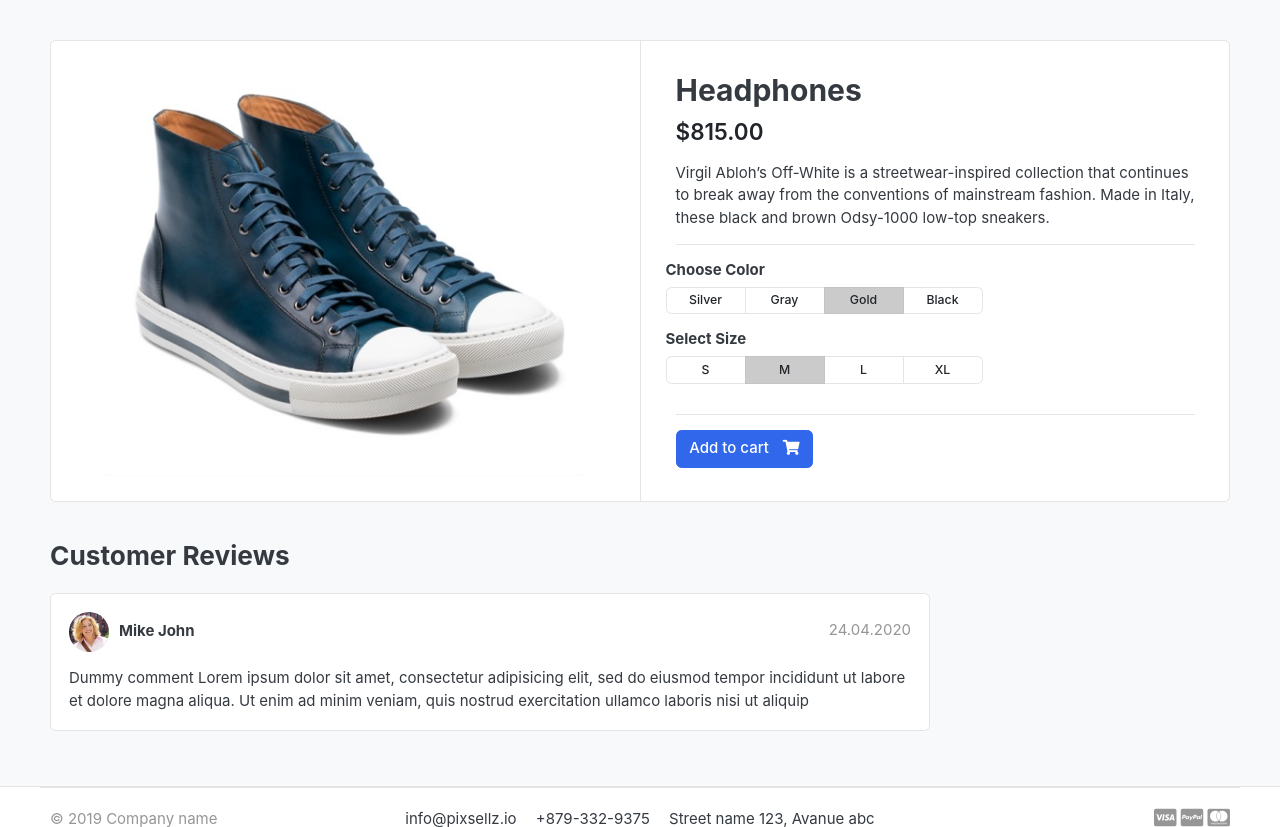
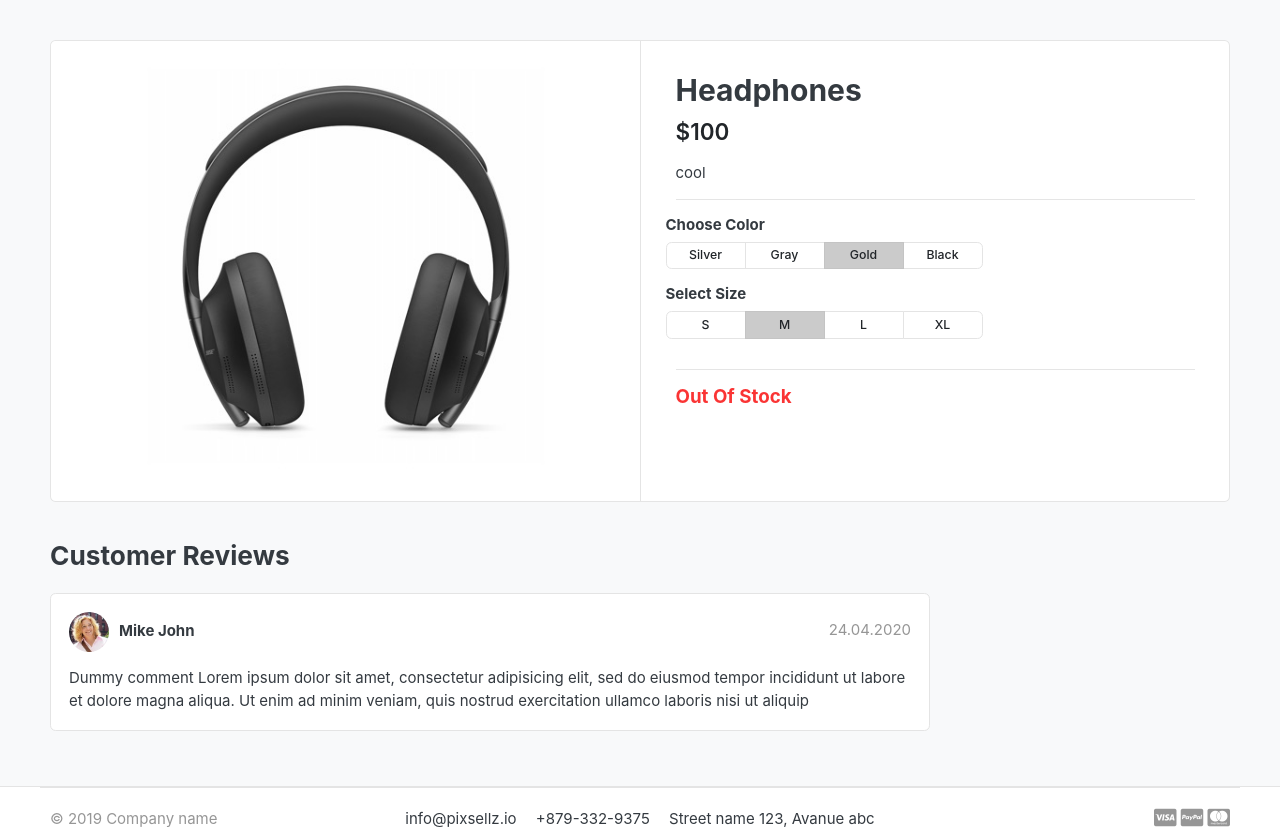
Before and after one commit to GreatWayne8/e-commerce, a Django app: a page that uses templates/includes/navbar.html in a window 1280 px wide. Shown: the part 118-945 px from the top of the page. Run offline with Django 3.2, Linux system fonts and the light colour scheme; data comes from the database, SQL or seed files in the repository; both versions use the stored data as it was after the commit; some libraries are stand-ins or nearby versions; some web fonts are replaced.

Commit message:
adding to git

```diff
--- a/store/models.py
+++ b/store/models.py
@@ -1,5 +1,6 @@
 from django.db import models
 from category.models import Category
+from django.urls import reverse
 
 # Create your models here.
 
@@ -15,5 +16,9 @@ class Product(models.Model):
     created_date = models.DateTimeField(auto_now_add=True)
     modified_date = models.DateTimeField(auto_now=True)
 
+    def get_url(self):
+        return reverse('product_detail', args=[self.category.slug, self.slug])
+
+
     def __str__(self):
         return self.product_name
--- a/templates/home.html
+++ b/templates/home.html
@@ -22,7 +22,7 @@
 <div class="container">
 
 <header class="section-heading">
-	<a href="./store.html" class="btn btn-outline-primary float-right">See all</a>
+	<a href="{% url 'store' %}" class="btn btn-outline-primary float-right">See all</a>
 	<h3 class="section-title">Popular products</h3>
 </header><!-- sect-heading -->
 
@@ -31,9 +31,9 @@
 	{% for product in products %}
 	<div class="col-md-3">
 		<div class="card card-product-grid">
-			<a href="./product-detail.html" class="img-wrap"> <img src="{{ product.images.url }}"> </a>
+			<a href="{{ product.get_url }}" class="img-wrap"> <img src="{{ product.images.url }}"> </a>
 			<figcaption class="info-wrap">
-				<a href="./product-detail.html" class="title">{{ product.product_name }}</a>
+				<a href="{{ product.get_url }}" class="title">{{ product.product_name }}</a>
 				<div class="price mt-1">{{ product.price }}</div> <!-- price-wrap.// -->
 			</figcaption>
 		</div>
--- a/templates/includes/navbar.html
+++ b/templates/includes/navbar.html
@@ -27,9 +27,10 @@
         <div class="container">
     <div class="row align-items-center">
         <div class="col-lg-2 col-md-3 col-6">
-            <a href="./" class="brand-wrap">
+            <a href="{% url 'home' %}" class="brand-wrap">
                 <img class="logo" src="{% static './images/logo.png' %}">
-            </a> <!-- brand-wrap.// -->
+            </a>
+<!-- brand-wrap.// -->
         </div>
         <div class="col-lg col-sm col-md col-6 flex-grow-0">
             <div class="category-wrap dropdown d-inline-block float-right">
@@ -44,7 +45,7 @@
                 </div>
             </div>  <!-- category-wrap.// -->
         </div> <!-- col.// -->
-        <a href="./store.html" class="btn btn-outline-primary">Store</a>
+        <a href="{% url 'store' %}" class="btn btn-outline-primary">Store</a>
         <div class="col-lg  col-md-6 col-sm-12 col">
             <form action="#" class="search">
                 <div class="input-group w-100">
--- a/templates/store/product_detail.html
+++ b/templates/store/product_detail.html
@@ -13,7 +13,7 @@
             <aside class="col-md-6">
     <article class="gallery-wrap">
         <div class="img-big-wrap">
-           <a href="#"><img src="{% static './images/items/12.jpg' %}"></a>
+           <a href="#"><img src="{{ single_product.images.url }}"></a>
         </div> <!-- img-big-wrap.// -->
 
     </article> <!-- gallery-wrap .end// -->
@@ -24,10 +24,10 @@
     <h2 class="title">{{ single_product.product_name }}</h2>
 
     <div class="mb-3">
-        <var class="price h4">$815.00</var>
+        <var class="price h4">${{single_product.price}}</var>
     </div>
 
-    <p>Virgil Abloh’s Off-White is a streetwear-inspired collection that continues to break away from the conventions of mainstream fashion. Made in Italy, these black and brown Odsy-1000 low-top sneakers.</p>
+    <p>{{single_product.description}}</p>
 
 
     <hr>
@@ -70,7 +70,11 @@
             </div>
         </div> <!-- row.// -->
         <hr>
-        <a href="./product-detail.html" class="btn  btn-primary"> <span class="text">Add to cart</span> <i class="fas fa-shopping-cart"></i>  </a>
+        {% if single_product.stock <= 0 %}
+           <h5 class="text-danger">Out Of Stock</h5>
+           {% else %}
+             <a href="./product-detail.html" class="btn  btn-primary"> <span class="text">Add to cart</span> <i class="fas fa-shopping-cart"></i></a>
+             {% endif %}
     </article> <!-- product-info-aside .// -->
             </main> <!-- col.// -->
         </div> <!-- row.// -->
--- a/templates/store/store.html
+++ b/templates/store/store.html
@@ -132,12 +132,12 @@
             <figure class="card card-product-grid">
                 <div class="img-wrap">
 
-                    <img src="{{ product.images.url }}">
+                  <a href="{{ product.get_url }}"><img src="{{ product.images.url }}"></a>
 
                 </div> <!-- img-wrap.// -->
                 <figcaption class="info-wrap">
                     <div class="fix-height">
-                        <a href="./product-detail.html" class="title">{{ product.product_name }}</a>
+                        <a href="{{ product.get_url }}" class="title">{{ product.product_name }}</a>
                         <div class="price-wrap mt-2">
                             <span class="price">${{ product.price }}</span>
                         </div> <!-- price-wrap.// -->
```
Also changed, not shown: db.sqlite3, static/images/banners/code.jpg (added), 1 other file.
